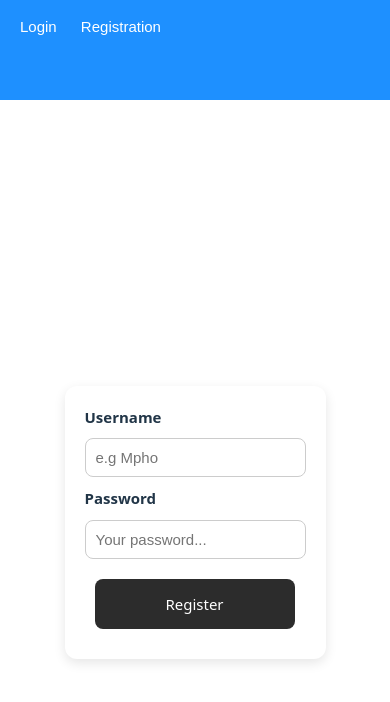
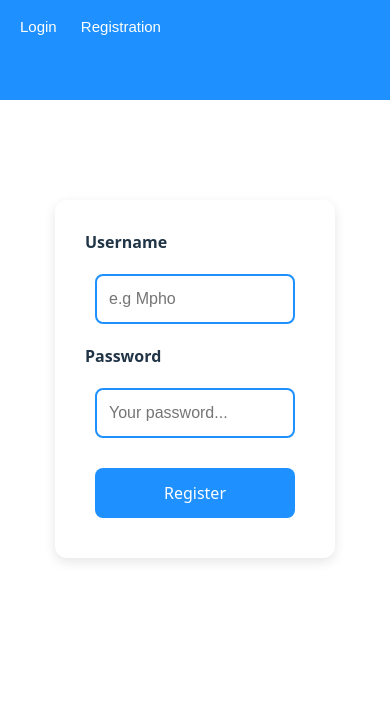
Before and after one commit to RaskoProggramer/PostChatClient, a React (Vite) app: page /registration in a window 390 px wide. Shown: the top 702 px of the page. Built offline with nearby package versions, Linux system fonts and the light colour scheme; no server answers.

Commit message:
mobile responsiveness

```diff
--- a/src/App.css
+++ b/src/App.css
@@ -112,50 +112,7 @@ body {
   box-sizing: border-box;
 }
 
-.formContainer span {
-  color: red;
-  font-size: 14px;
-}
 
-.formContainer button {
-  margin-top: 10px;
-  padding: 12px;
-
-  border: none;
-  border-radius: 8px;
-
-  background-color: #2c2c2c;
-  color: white;
-
-  font-size: 16px;
-  cursor: pointer;
-
-  transition: 0.3s ease;
-}
-
-.formContainer button:hover {
-  opacity: 0.9;
-}
-
-/* MOBILE */
-@media (max-width: 600px) {
-  .formContainer {
-    padding: 20px;
-  }
-
-  .formContainer label {
-    font-size: 15px;
-  }
-
-  .inputField {
-    font-size: 15px;
-    padding: 10px;
-  }
-
-  .formContainer button {
-    font-size: 15px;
-  }
-}
 
 span {
   color: red;
--- a/src/pages/Register.jsx
+++ b/src/pages/Register.jsx
@@ -33,7 +33,7 @@ function Register() {
 
   return (
     <div>
-      <div className="formPage">
+      <div className="loginContainer">
         <Formik
         initialValues={initialValue}
         onSubmit={onSubmit}
```
